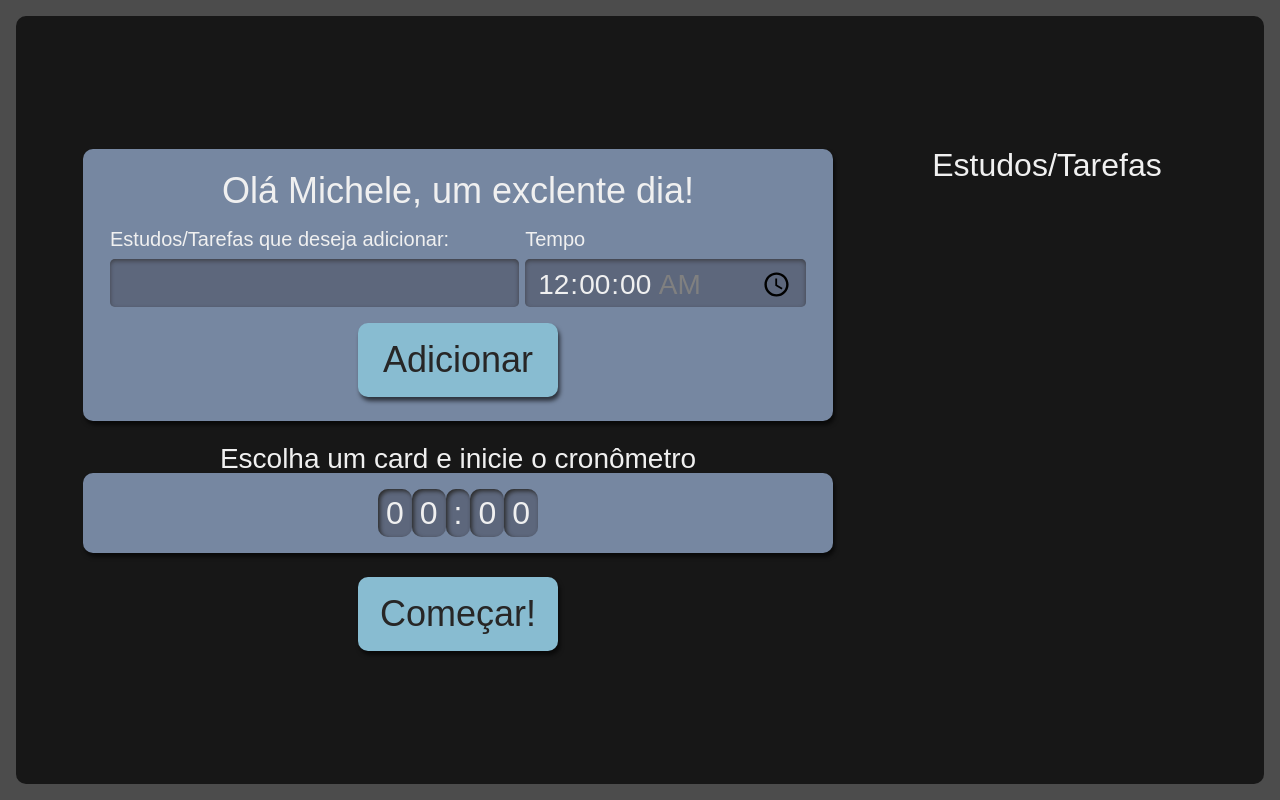
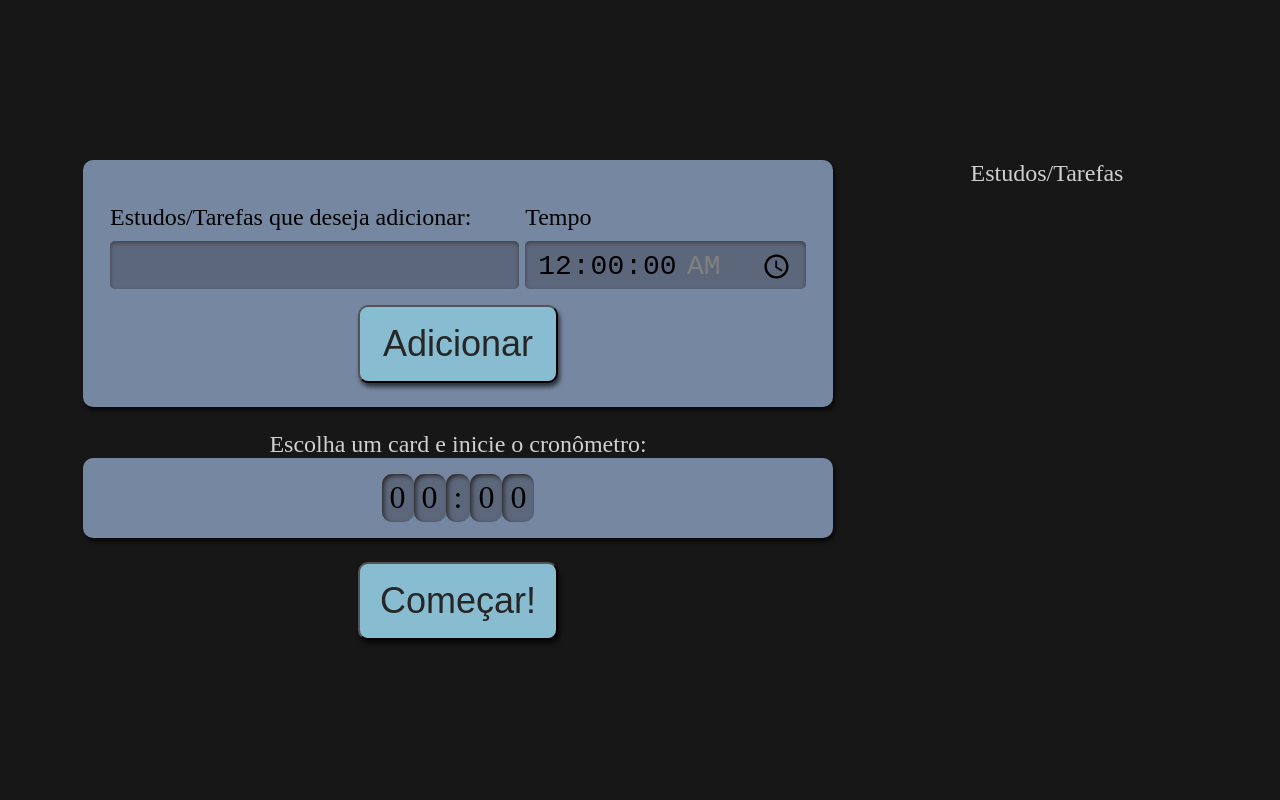
Before and after one commit to micheleldsk/Michele-Desenvolve2023-GB.Tech-Alura, a React (Create React App) app in the folder Alura-Tarefas/: page / in a window 1280 px wide. Built offline with nearby package versions, Linux system fonts and the light colour scheme.

Commit message:
ajustadas algumas estilizacoes

```diff
--- a/Alura-Tarefas/src/components/Cronometer/Cronometer.module.scss
+++ b/Alura-Tarefas/src/components/Cronometer/Cronometer.module.scss
@@ -19,9 +19,15 @@
     width: 100%;
   }
 
-  .titulo {
+  p {
     font-size: 1rem;
+    color: #d0d0d0;
   }
+
+  // .titulo {
+  //   font-size: 1.75rem;
+  //   color: #d0d0d0;
+  // }
 
   button {
     background-color: #88bcd1;
@@ -47,8 +53,9 @@
       justify-content: center;
     }
 
-    .titulo {
-      font-size: 1.75rem;
+    p {
+      font-size: 1.5rem;
+      color: #d0d0d0;
     }
 
     button {
--- a/Alura-Tarefas/src/components/Cronometer/index.tsx
+++ b/Alura-Tarefas/src/components/Cronometer/index.tsx
@@ -7,7 +7,7 @@ export default function Cronometer() {
   return (
     <React.Fragment>
       <div className={style.cronometro}>
-        <p className={style.titulo}>Escolha um card e inicie o cronômetro</p>
+        <p>Escolha um card e inicie o cronômetro:</p>
         <div className={style.relogioWrapper}>
           <Watch />
         </div>
--- a/Alura-Tarefas/src/components/Forms/Form.module.scss
+++ b/Alura-Tarefas/src/components/Forms/Form.module.scss
@@ -16,7 +16,7 @@
     .label {
       margin-top: 20px;
       margin-bottom: 10px;
-      font-size: 1.25rem;
+      font-size: 1rem;
     }
 
     input {
@@ -49,8 +49,8 @@
         width: 40%;
       }
 
-      label {
-        font-size: 2rem;
+      .label {
+        font-size: 1.5rem;
       }
 
       input {
--- a/Alura-Tarefas/src/components/Forms/index.tsx
+++ b/Alura-Tarefas/src/components/Forms/index.tsx
@@ -32,9 +32,6 @@ class Form extends React.Component<{
     return (
       <div>
         <form className={style.novaTarefa} onSubmit={this.addTask.bind(this)}>
-          <div className={style.label}>
-            <h1>Olá Michele, um exclente dia!</h1>
-          </div>
           <div className={style.inputContainer}>
             <label htmlFor="task" className={style.label}>
               Estudos/Tarefas que deseja adicionar:
--- a/Alura-Tarefas/src/components/List/List.module.scss
+++ b/Alura-Tarefas/src/components/List/List.module.scss
@@ -3,8 +3,10 @@
   height: 100%;
   font-size: 1rem;
 
-  h2 {
+  p {
     margin-bottom: 12px;
+    color: #d0d0d0;
+    font-size: 1rem;
   }
 
   ul {
@@ -14,9 +16,10 @@
   }
 
   @media screen and (min-width: 1280px) {
-    h2 {
+    p {
       text-align: center;
-      font-size: 2rem;
+      font-size: 1.5rem;
+      color: #d0d0d0;
       margin-bottom: 24px;
     }
 
@@ -41,6 +44,7 @@
     margin-bottom: 8px;
     justify-content: baseline;
     font-size: 1.2rem;
+    color: #d0d0d0;
   }
 
   span {
@@ -50,6 +54,7 @@
 
   @media screen and (min-width: 1280px) {
     font-size: 1.8rem;
+    color: #d0d0d0;
   }
 }
 
--- a/Alura-Tarefas/src/components/List/index.tsx
+++ b/Alura-Tarefas/src/components/List/index.tsx
@@ -10,7 +10,7 @@ interface Props {
 function List({ tasks, selectTask }: Props) {
   return (
     <aside className={style.listaTarefas}>
-      <h2>Estudos/Tarefas</h2>
+      <p>Estudos/Tarefas</p>
       <ul>
         {tasks.map((item) => (
           <Item
--- a/Alura-Tarefas/src/index.css
+++ b/Alura-Tarefas/src/index.css
@@ -1,4 +1,6 @@
 * {
+  padding: 0;
+  margin: 0;
   box-sizing: border-box;
 }
 
@@ -6,179 +8,3 @@ body {
   width: 100%;
   height: 100vh;
 }
-
-html,
-body,
-div,
-span,
-applet,
-object,
-iframe,
-h1,
-h2,
-h3,
-h4,
-h5,
-h6,
-p,
-blockquote,
-pre,
-a,
-abbr,
-acronym,
-address,
-big,
-cite,
-code,
-del,
-dfn,
-em,
-img,
-ins,
-kbd,
-q,
-s,
-samp,
-small,
-strike,
-strong,
-sub,
-sup,
-tt,
-var,
-b,
-u,
-i,
-center,
-dl,
-dt,
-dd,
-ol,
-ul,
-li,
-fieldset,
-form,
-label,
-legend,
-table,
-caption,
-tbody,
-tfoot,
-thead,
-tr,
-th,
-td,
-article,
-aside,
-canvas,
-details,
-embed,
-figure,
-figcaption,
-footer,
-header,
-hgroup,
-menu,
-nav,
-output,
-ruby,
-section,
-summary,
-time,
-mark,
-audio,
-video {
-  margin: 0;
-  padding: 0;
-  border: 0;
-  font-size: 100%;
-  font: inherit;
-  vertical-align: center;
-}
-/* HTML5 display-role reset for older browsers */
-article,
-aside,
-details,
-figcaption,
-figure,
-footer,
-header,
-hgroup,
-menu,
-nav,
-section {
-  display: block;
-}
-body {
-  line-height: 1;
-}
-ol,
-ul {
-  list-style: none;
-}
-blockquote,
-q {
-  quotes: none;
-}
-blockquote:before,
-blockquote:after,
-q:before,
-q:after {
-  content: "";
-  content: none;
-}
-table {
-  border-collapse: collapse;
-  border-spacing: 0;
-}
-
-input {
-  font-family: inherit;
-  font-size: inherit;
-  font-weight: inherit;
-  color: inherit;
-}
-
-button {
-  border: unset;
-  background-color: unset;
-  font-family: inherit;
-  font-size: inherit;
-  font-weight: inherit;
-  color: inherit;
-}
-
-@import url("https://fonts.googleapis.com/css2?family=Manjari&display=swap");
-
-body {
-  display: flex;
-  justify-content: center;
-  font-family: "Manjari", sans-serif;
-  color: #f0f0f0;
-  background-color: #4c4c4c;
-  height: 100%;
-  width: 100%;
-  padding: 16px;
-  box-sizing: border-box;
-}
-
-#root {
-  width: 100%;
-}
-
-::-webkit-scrollbar {
-  width: 8px;
-}
-
-::-webkit-scrollbar-track {
-  background: unset;
-}
-
-::-webkit-scrollbar-thumb {
-  border-radius: 4px;
-  background: #888;
-}
-
-::-webkit-scrollbar-thumb:hover {
-  background: #555;
-}
--- a/Alura-Tarefas/src/pages/App.module.scss
+++ b/Alura-Tarefas/src/pages/App.module.scss
@@ -11,7 +11,6 @@
   width: 100%;
   padding: 32px;
   box-sizing: border-box;
-  border-radius: 10px;
   background-color: #171717;
 
   @media screen and (min-width: 1280px) {
@@ -24,5 +23,6 @@
     justify-content: center;
     align-content: center;
     padding: 64px;
+    height: 100vh;
   }
 }
```
